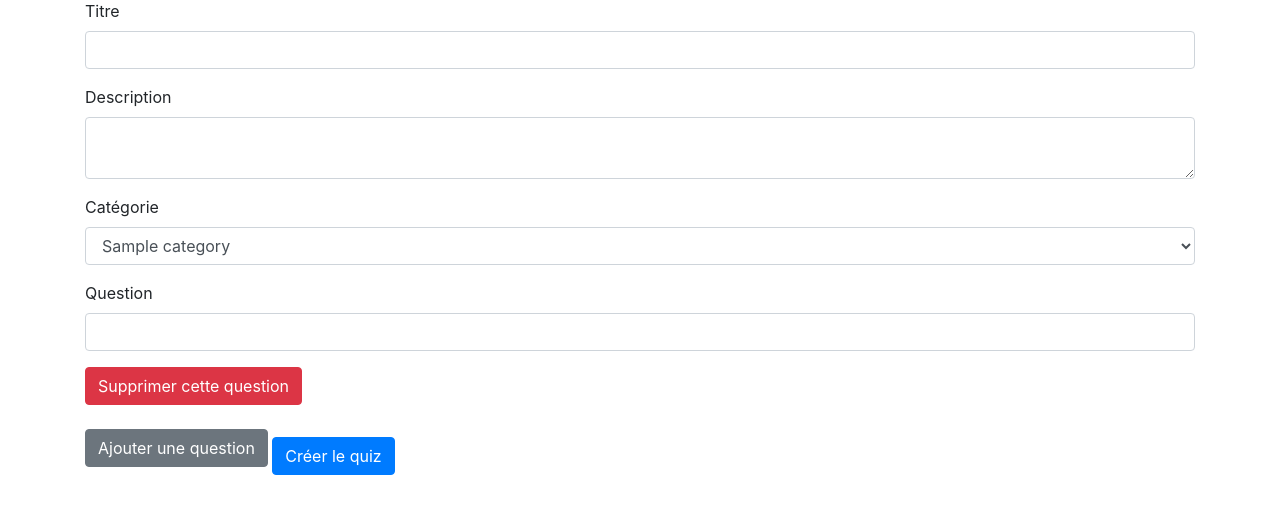
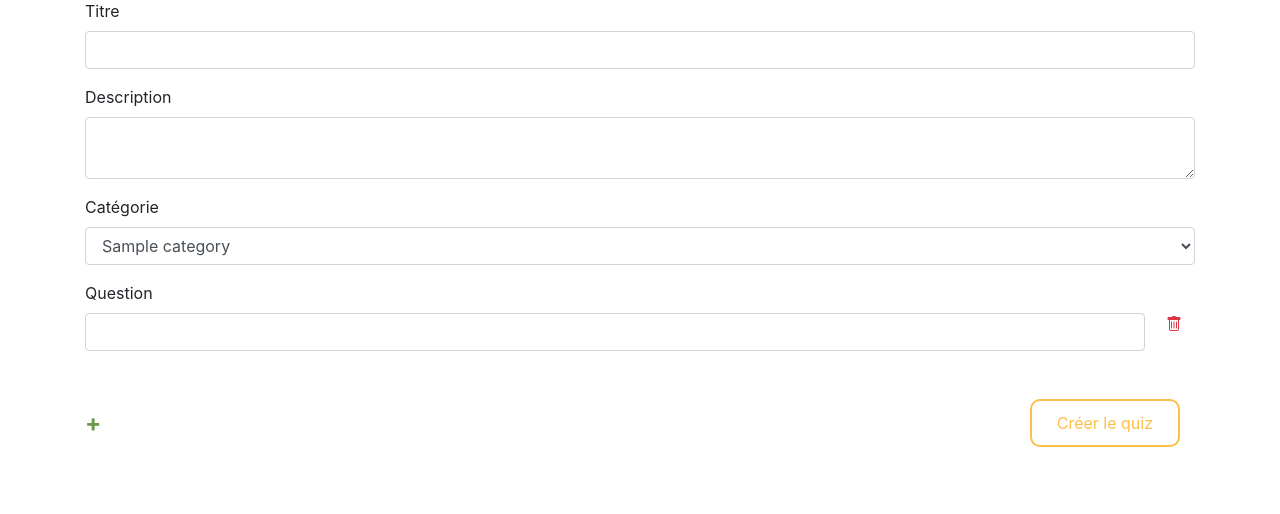
Before and after one commit to maily-vannobel/night-quiz, a PHP site: page /create_quiz.php in a window 1280 px wide. Shown: the part 151-665 px from the top of the page. Run offline with PHP 8.4, Linux system fonts and the light colour scheme; the visitor is signed in with stand-in values (Sample User, id 1); tables that the repository leaves empty or names only in its code hold one stand-in row (values such as "Sample post").

Commit message:
modif du front

```diff
--- a/all_quizzes.php
+++ b/all_quizzes.php
@@ -28,7 +28,7 @@ $user_id = isset($_SESSION['user_id']) ? $_SESSION['user_id'] : null;
     <title>Tous les Quiz</title>
     <link href="https://stackpath.bootstrapcdn.com/bootstrap/4.5.2/css/bootstrap.min.css" rel="stylesheet">
     <link rel="stylesheet" href="https://cdnjs.cloudflare.com/ajax/libs/bootstrap-icons/1.5.0/font/bootstrap-icons.min.css">
-    <link href="css/all_quizzes.css" rel="stylesheet">
+    <link href="css/all_quizzes.css?v=1.0" rel="stylesheet">
 </head>
 <body>
 <?php include 'header.php'; ?>
@@ -37,8 +37,8 @@ $user_id = isset($_SESSION['user_id']) ? $_SESSION['user_id'] : null;
     <h1 class="pageTitle">Tous les Quiz</h1>
     <form method="GET" action="all_quizzes.php" id="category-form">
         <div class="form-group">
-            <label for="categories">Filtrer par catégorie :</label>
             <div class="categories-container">
+                            <label for="categories">Filtrer par catégorie :</label>
                 <?php foreach ($categories as $category): ?>
                     <div class="form-check category-item">
                         <input class="form-check-input" type="checkbox" name="categories[]" value="<?php echo $category['id']; ?>" id="category<?php echo $category['id']; ?>"
--- a/create_quiz.php
+++ b/create_quiz.php
@@ -43,6 +43,8 @@ if ($_SERVER['REQUEST_METHOD'] == 'POST') {
     <meta charset="UTF-8">
     <title>Créer un Quiz</title>
     <link href="https://stackpath.bootstrapcdn.com/bootstrap/4.5.2/css/bootstrap.min.css" rel="stylesheet">
+    <link rel="stylesheet" href="https://cdnjs.cloudflare.com/ajax/libs/bootstrap-icons/1.5.0/font/bootstrap-icons.min.css">
+    <link href="css/custom.css" rel="stylesheet">
     <script src="https://code.jquery.com/jquery-3.5.1.min.js"></script>
 </head>
 <body>
@@ -69,16 +71,18 @@ if ($_SERVER['REQUEST_METHOD'] == 'POST') {
             </select>
         </div>
         <div id="questions-container">
-            <div class="question-group mb-3">
-                <div class="form-group">
+            <div class="question-group mb-3 d-flex align-items-center">
+                <div class="form-group flex-grow-1 mr-2">
                     <label for="questions[]">Question</label>
                     <input type="text" class="form-control" name="questions[]" required>
                 </div>
-                <button type="button" class="btn btn-danger remove-question">Supprimer cette question</button>
+                <button type="button" class="btn btn-link text-danger remove-question"><i class="bi bi-trash"></i></button>
             </div>
         </div>
-        <button type="button" class="btn btn-secondary" id="add-question">Ajouter une question</button>
-        <button type="submit" class="btn btn-primary mt-3">Créer le quiz</button>
+        <div class="d-flex justify-content-between align-items-center">
+            <a href="#" id="add-question" style="font-size: 24px; color: #6a994e; font-weight: bold;">+</a>
+            <button type="submit" class="custom-btn mt-3">Créer le quiz</button>
+        </div>
     </form>
 </div>
 
--- /dev/null
+++ b/css/custom.css
@@ -0,0 +1,51 @@
+.custom-btn {
+    position: relative;
+    display: inline-block;
+    margin: 15px;
+    padding: 10px 25px;
+    text-align: center;
+    font-size: 16px;
+    text-decoration: none;
+    color: #fcbf49;
+    background: transparent;
+    cursor: pointer;
+    transition: ease-out 0.3s;
+    border: 2px solid #fcbf49;
+    border-radius: 10px;
+    box-shadow: inset 0 0 0 0 #fcbf49;
+  }
+
+  .custom-btn:hover {
+    color: white;
+    box-shadow: inset 0 -100px 0 0 #fcbf49;
+  }
+
+.custom-btn:active {
+    transform: scale(0.9);
+  }
+/* BOUTONS INDEX */
+  .custom-btn1 {
+    position: relative;
+    display: inline-block;
+    margin: 15px;
+    padding: 15px 30px;
+    text-align: center;
+    font-size: 16px;
+    text-decoration: none;
+    color: #fcbf49;
+    background: transparent;
+    cursor: pointer;
+    transition: ease-out 0.3s;
+    border: 2px solid #fcbf49;
+    border-radius: 10px;
+    box-shadow: inset 0 0 0 0 #fcbf49;
+  }
+
+  .custom-btn1:hover {
+    color: white;
+    box-shadow: inset 0 -100px 0 0 #fcbf49;
+  }
+
+.custom-btn1:active {
+    transform: scale(0.9);
+  }
--- a/index.php
+++ b/index.php
@@ -4,6 +4,7 @@
     <meta charset="UTF-8">
     <title>Quiz Night</title>
     <link href="https://stackpath.bootstrapcdn.com/bootstrap/4.5.2/css/bootstrap.min.css" rel="stylesheet">
+    <link href="css/custom.css" rel="stylesheet">
 </head>
 <body>
 <?php include 'header.php'; ?>
@@ -11,9 +12,9 @@
 <div class="container mt-5">
     <h1>Bienvenue sur Quiz Night</h1>
     <p>Découvrez et participez à des quiz sur divers sujets passionnants !</p>
-    <a href="all_quizzes.php" class="btn btn-primary">Voir tous les quiz</a>
+    <a href="all_quizzes.php" class="custom-btn1">Voir tous les quiz</a>
     <?php if (isset($_SESSION['user_id'])): ?>
-        <a href="create_quiz.php" class="btn btn-success">Créer un quiz</a>
+        <a href="create_quiz.php" class="custom-btn2">Créer un quiz</a>
     <?php endif; ?>
 </div>
 </body>
```
Also changed, not shown: css/all_quizzes.css (+4 -3 lines), css/dashboard.css (+11 -1 lines), dashboard.php (+10 -4 lines).
